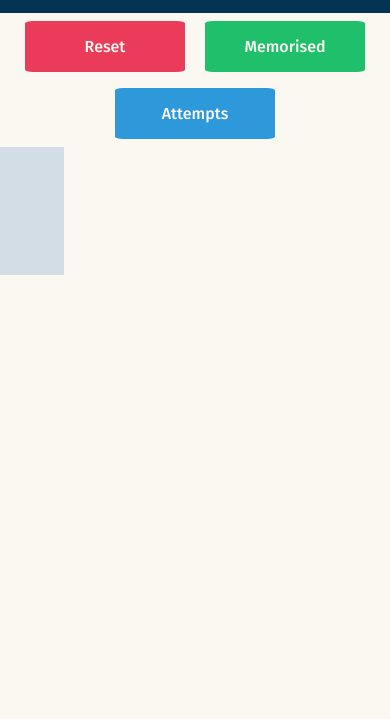
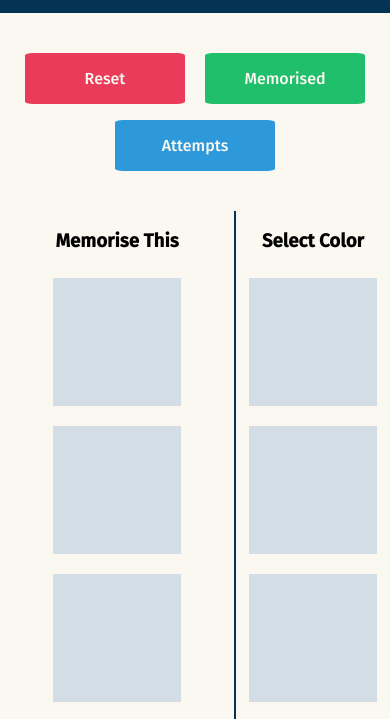
Before and after one commit to dhyey6602/hirescript_task1, a plain HTML site: page index.html in a window 390 px wide. Shown: the part 57-776 px from the top of the page. Drawn offline with Linux system fonts and the light colour scheme.

Commit message:
basic UI added -2+ responsiveness -1

```diff
--- a/css/main.css
+++ b/css/main.css
@@ -32,6 +32,7 @@ body{
 }
 .utility-buttons{
     text-align: center;
+    margin-top: 2rem;
 }
 .button{
     display: inline-block;
@@ -53,8 +54,28 @@ body{
 .button:hover{
     cursor: pointer;
 }
+.boxes{
+    width: 60%;
+    text-align: center;
+    margin-top: 2rem;
+    border-right: 2px solid var(--main-dark);
+    float: left;
+}
 .box-question{
-    height: 2rem;
-    width: 4rem;
+    display: inline-block;
+    height: 8rem;
+    width: 8rem;
+    margin: 0.5rem;
     background: var(--secondary-light);
 }
+.choices-box{
+    padding: 2rem 0;
+    text-align: center;
+}
+.box-choice{
+    display: inline-block;
+    height: 8rem;
+    width: 8rem;
+    margin: 0.5rem;
+    background: var(--secondary-light);
+}
--- a/index.html
+++ b/index.html
@@ -22,11 +22,21 @@
     </div>
     <!-- main body  -->
     <div class="boxes">
+        <h3>Memorise This</h3>
         <div class="box-question"></div>
+        <div class="box-question"></div>
+        <div class="box-question"></div><br>
         <div class="box-question"></div>
         <div class="box-question"></div>
         <div class="box-question"></div>
     </div>
+    <div class="choices-box">
+        <h3>Select Color</h3>
+        <div class="box-choice"></div>
+        <div class="box-choice"></div><br>
+        <div class="box-choice"></div>
+        <div class="box-choice"></div>
+    </div>
 
 </body>
 </html>
```
